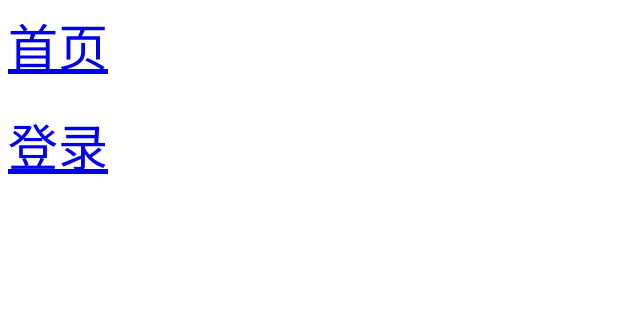
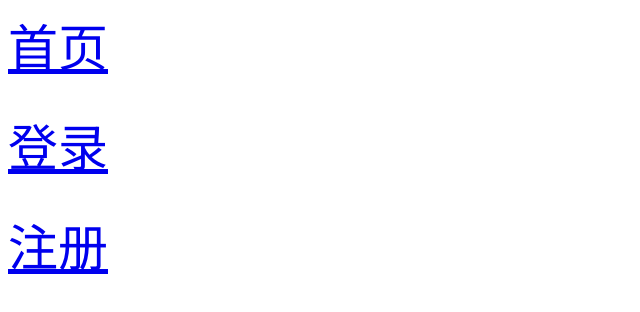
Before and after one commit to pioneers01/html-css-3rd-week, a plain HTML site: page index.html in a window 1280 px wide. Shown: the whole page, without its empty margins (0-640 px from the left). Drawn offline with Linux system fonts and the light colour scheme.

Commit message:
第三页面完成

```diff
--- a/index.html
+++ b/index.html
@@ -8,5 +8,6 @@
 <body>
 	<a  href="index/html/index.html"><div style="width:100px; height:100px; font-size:50px;">首页</div></a>
     <a  href="sign-in/html/sign-in.html"><div style="width:100px; height:100px; font-size:50px;">登录</div></a>
+    <a  href="sign-up/html/sign-up.html"><div style="width:100px; height:100px; font-size:50px;">注册</div></a>
 </body>
 </html>
```
